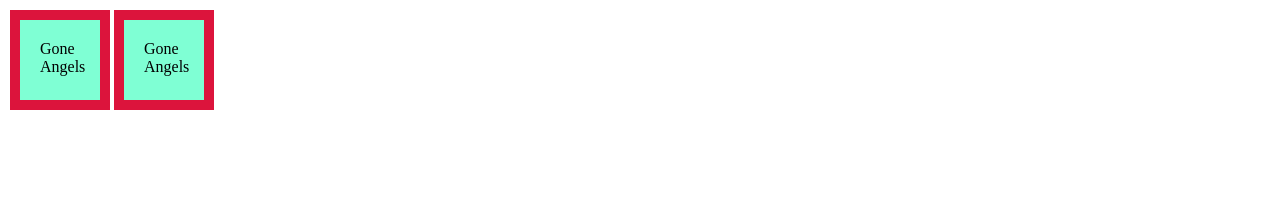
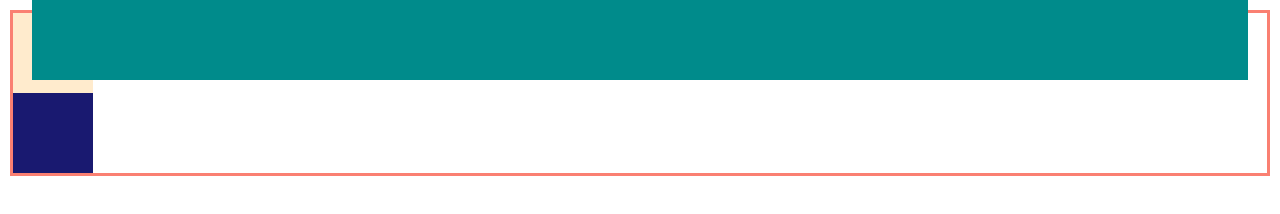
Before and after one commit to jzecenarubio/HTML_Advanced, a plain HTML site: page index.html in a window 1280 px wide. Shown: the top 214 px of the page. Drawn offline with Linux system fonts and the light colour scheme.

Commit message:
More funny boxes

```diff
--- a/css/styles.css
+++ b/css/styles.css
@@ -1,17 +1,35 @@
 *, *::before, *::after {
   box-sizing: border-box;
 }
+html {
+  font-size: 100%;
+}
 body {
   margin: 10px;
+  height: 200vh;
 }
-.box::before {
-  content: "Gone Angels";
+.boxes {
+  border: 3px solid salmon;
+  position: relative;
 }
 .box {
-  width: 100px;
-  height: 100px;
-  background-color: aquamarine;
-  padding: 20px;
-  border: 10px solid crimson;
-  display: inline-block;
+  width: 5rem;
+  height: 5rem;
 }
+.grade-one {
+  background: blanchedalmond;
+  position: relative;
+}
+.grade-two {
+  background: darkcyan;
+  position: fixed;
+  right: 2rem;
+  left: 2rem;
+  top: 0;
+  width: auto;
+  z-index: 1;
+}
+.grade-three {
+  background: midnightblue;
+  position: relative;
+}
--- a/index.html
+++ b/index.html
@@ -1,14 +1,17 @@
 <!DOCTYPE html>
 <html lang="en">
-<head>
-    <meta charset="UTF-8">
-    <meta name="viewport" content="width=device-width, initial-scale=1.0">
+  <head>
+    <meta charset="UTF-8" />
+    <meta name="viewport" content="width=device-width, initial-scale=1.0" />
     <title>Document</title>
-    <link rel="stylesheet" href="/css/normalize.css">
-    <link rel="stylesheet" href="/css/styles.css">
-</head>
-<body>
-    <div class="box"></div>
-    <span class="box"></span>
-</body>
+    <link rel="stylesheet" href="/css/normalize.css" />
+    <link rel="stylesheet" href="/css/styles.css" />
+  </head>
+  <body>
+    <div class="boxes">
+      <div class="box grade-one"></div>
+      <div class="box grade-two"></div>
+      <div class="box grade-three"></div>
+    </div>
+  </body>
 </html>
```
